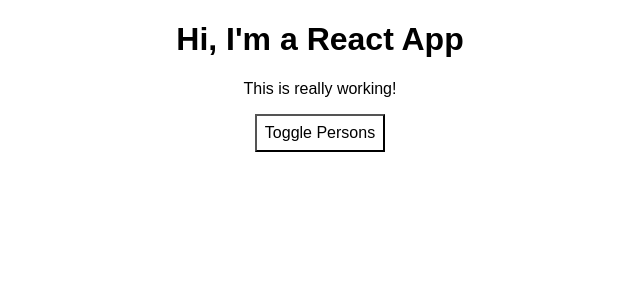
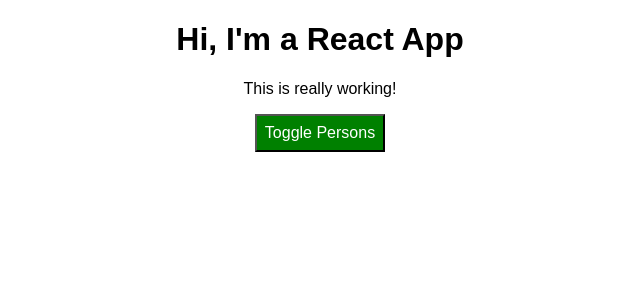
Before and after one commit to blaec/react-complete-guide, a React (Create React App) app: page / in a window 1280 px wide. Shown: the top 300 px of the page, without its empty margins (320-960 px from the left). Built offline with nearby package versions, Linux system fonts and the light colour scheme.

Commit message:
66. Setting Styles Dynamically

```diff
--- a/src/App.js
+++ b/src/App.js
@@ -44,6 +44,7 @@
     };
 
     deletePersonHandler = (personIndex) => {
+        debugger;
         // const persons = this.state.persons.slice();
         const persons = [...this.state.persons];
         persons.splice(personIndex, 1);
@@ -57,7 +58,8 @@
 
     render() {
         const style = {
-            backgroundColor: 'white',
+            backgroundColor: 'green',
+            color: 'white',
             font: 'inherit',
             border: '1x solid blue',
             padding: '8px',
@@ -78,6 +80,8 @@
                     })}
                 </div>
             );
+
+            style.backgroundColor = 'red';
         }
 
         return (
```
